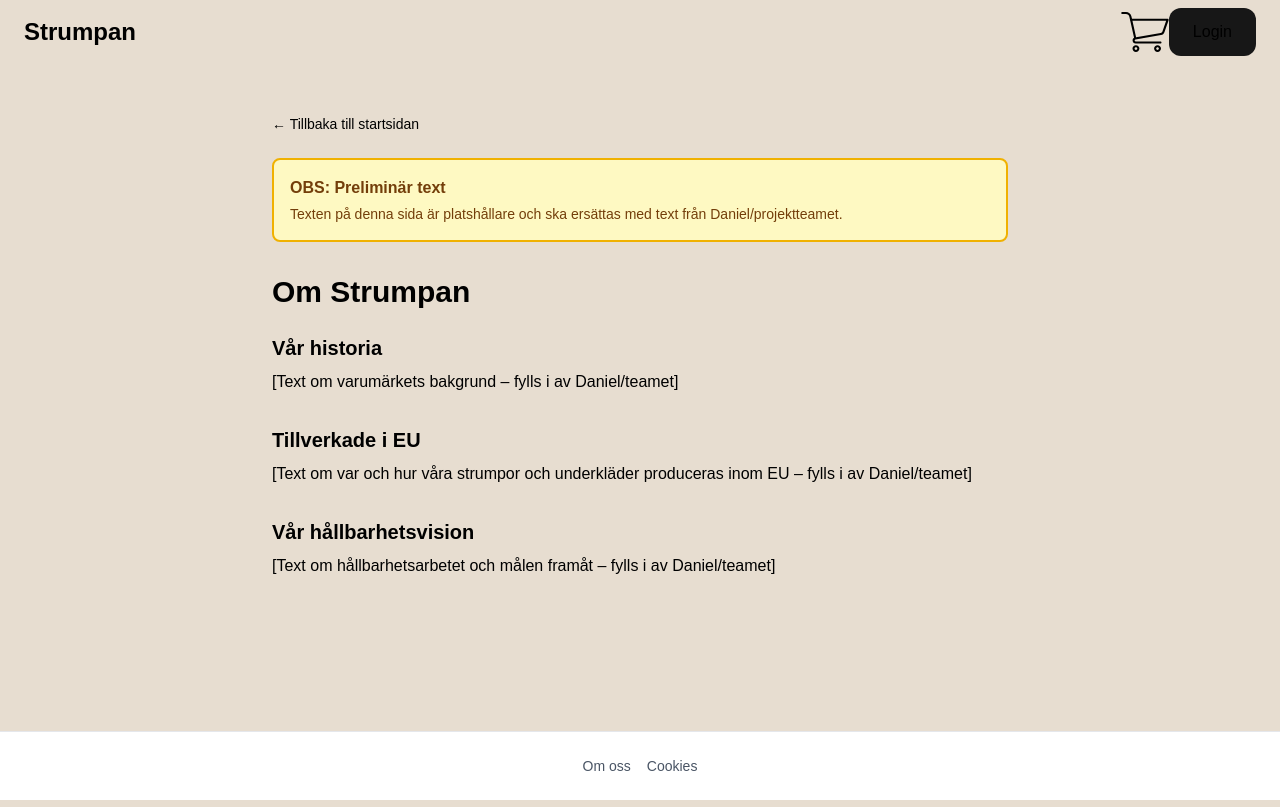
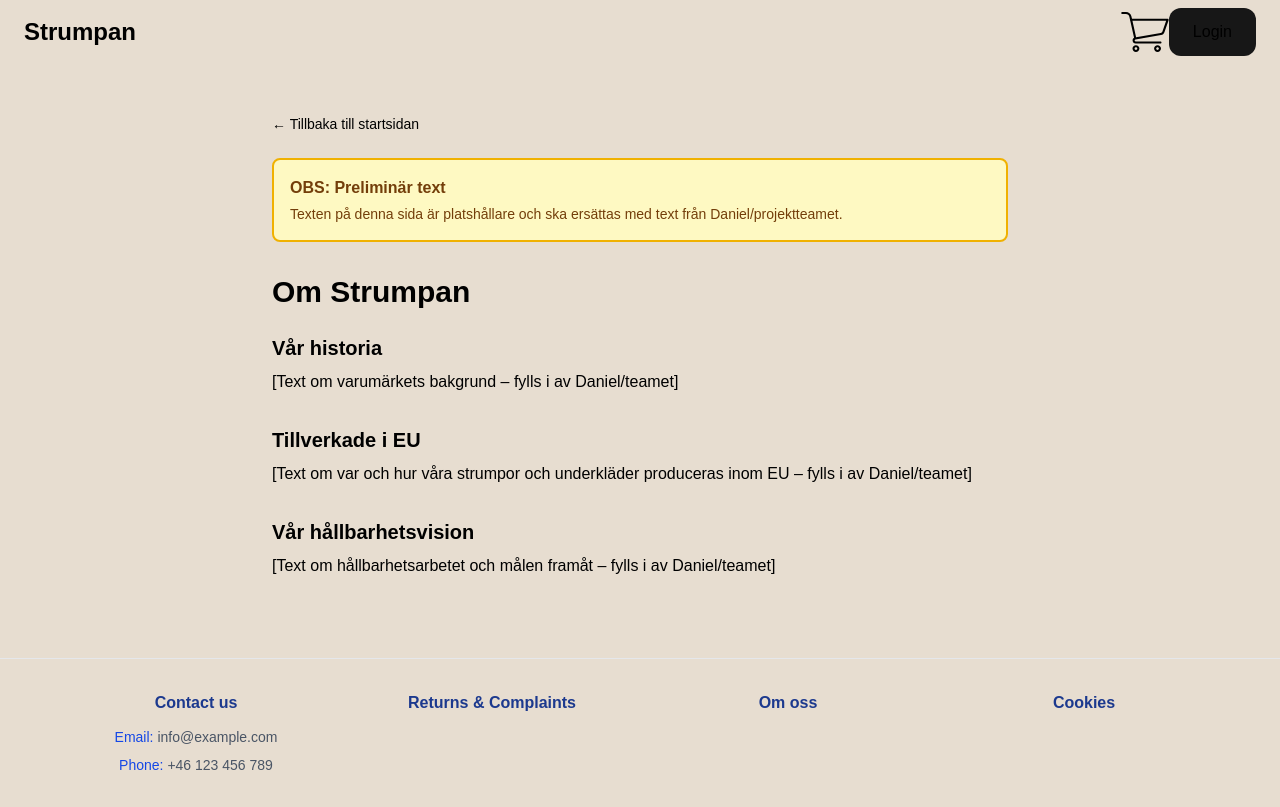
Before and after one commit to Project-Strumpan/project-strumpan, a Next.js app in the folder strumpan/: page /about in a window 1280 px wide. Built offline with nearby package versions, Linux system fonts and the light colour scheme.

Commit message:
feat: refactor footer component and update layout integration

```diff
--- a/strumpan/src/app/layout.tsx
+++ b/strumpan/src/app/layout.tsx
@@ -4,7 +4,7 @@ import Link from "next/link";
 import "./globals.css";
 import Providers from "./providers";
 import Navbar from "@/components/Navbar";
-import Footer from "./footer/page"
+import Footer from "@/components/Footer"
 
 const geistSans = Geist({
   variable: "--font-geist-sans",
@@ -35,14 +35,7 @@ export default function RootLayout({
         <Navbar/>
         <Providers>
           <div className="flex-1">{children}</div>
-          <footer className="flex justify-center gap-4 border-t border-gray-200 bg-white px-4 py-6 text-sm text-gray-600">
-            <Link href="/about" className="hover:underline">
-              Om oss
-            </Link>
-            <Link href="/cookies" className="hover:underline">
-              Cookies
-            </Link>
-          </footer>
+          <Footer/>
         </Providers>
       </body>
     </html>
```
Also changed, not shown: strumpan/src/components/Footer.tsx (renamed from strumpan/src/app/footer/page.tsx).
